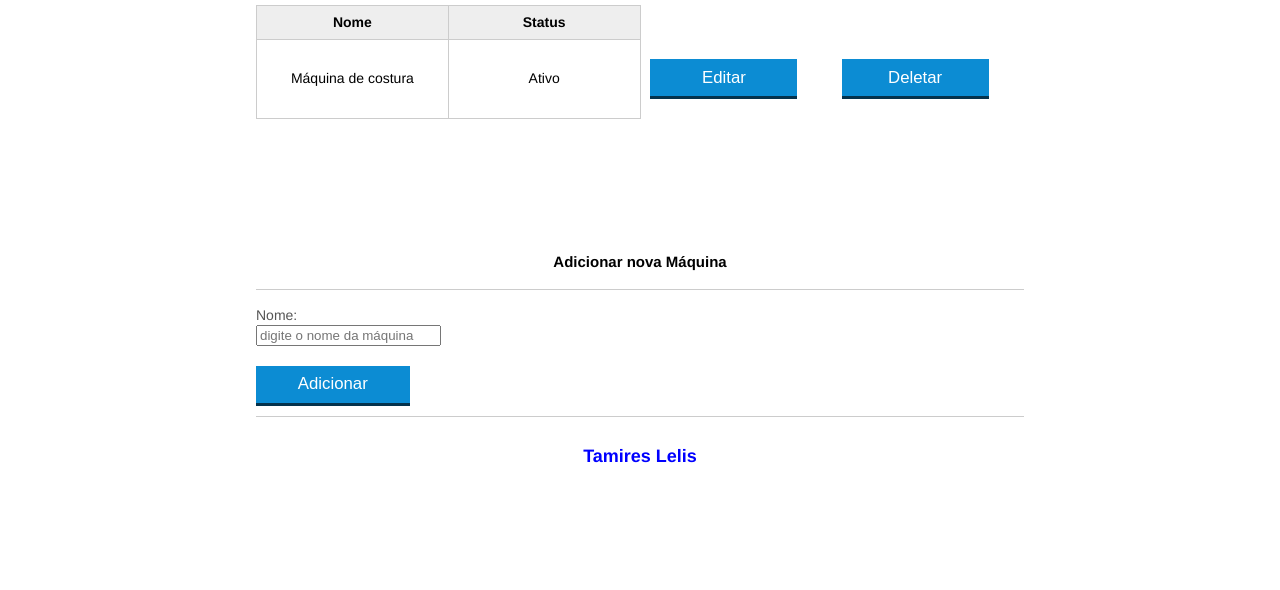
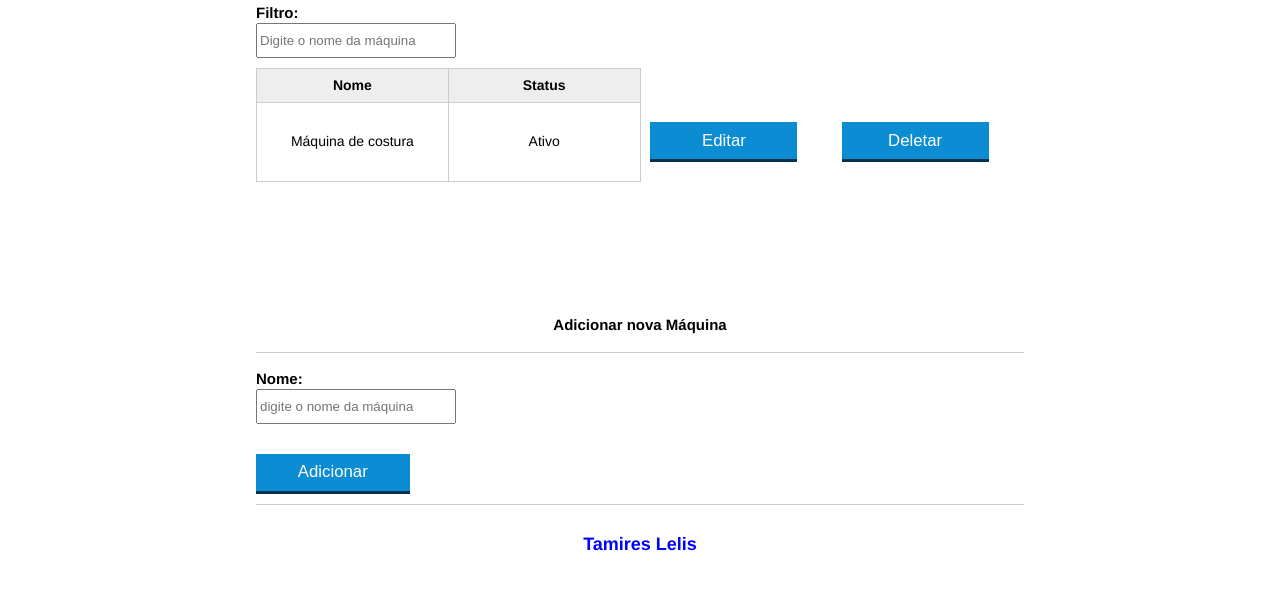
Before and after one commit to tamiresslelis/TCS-full, a website: page index.html in a window 1280 px wide. Shown: the part 154-744 px from the top of the page. Drawn offline with Linux system fonts and the light colour scheme.

Commit message:
enviando as modificacoes do gh-pages para master

```diff
--- a/css/index.css
+++ b/css/index.css
@@ -86,9 +86,11 @@ th{
 	border: 0;
 }
 label{
-	color: #555;
+	color:black;
 	display: block;
 	margin-bottom: .2em;
+	font-size: 15px;
+	font-weight: bold;
 }
 
 
@@ -138,6 +140,11 @@ button[disabled=disabled], button:disabled {
     margin-top: 30px;
 }
 
+#nome{
+	width: 200px;
+	height:35px;
+	margin-bottom: 10px;
+}
 
 #mensagens-erro{
 	color:red;
@@ -147,6 +154,18 @@ button[disabled=disabled], button:disabled {
 	opacity: 0;
 	transition: 0.5s;
 }
+
+
+#filtrar-tabela{
+	width: 200px;
+	height:35px;
+	margin-bottom: 10px;
+}
+
+.invisivel{
+	display: none;
+}
+
 footer{
 	margin: 0 auto;
 	text-align: center;
--- a/index.html
+++ b/index.html
@@ -18,6 +18,8 @@
 		<main>
 			<section class="container">
 				<h2>Máquinas cadastradas</h2>
+				<label for="filtrar-tabela">Filtro:</label>
+				<input type="text" name="filtro" id="filtrar-tabela" placeholder="Digite o nome da máquina">
 				<table>
 					<thead>
 						<tr>
```
